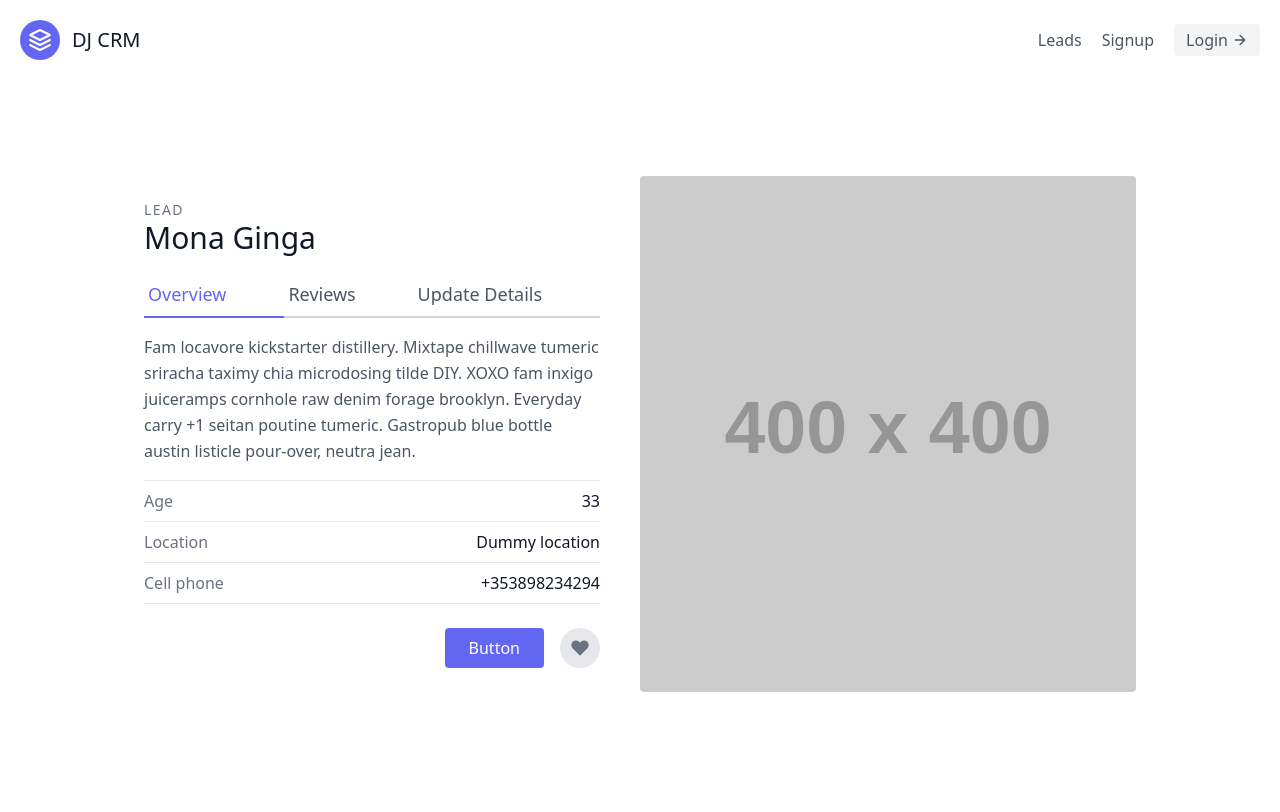
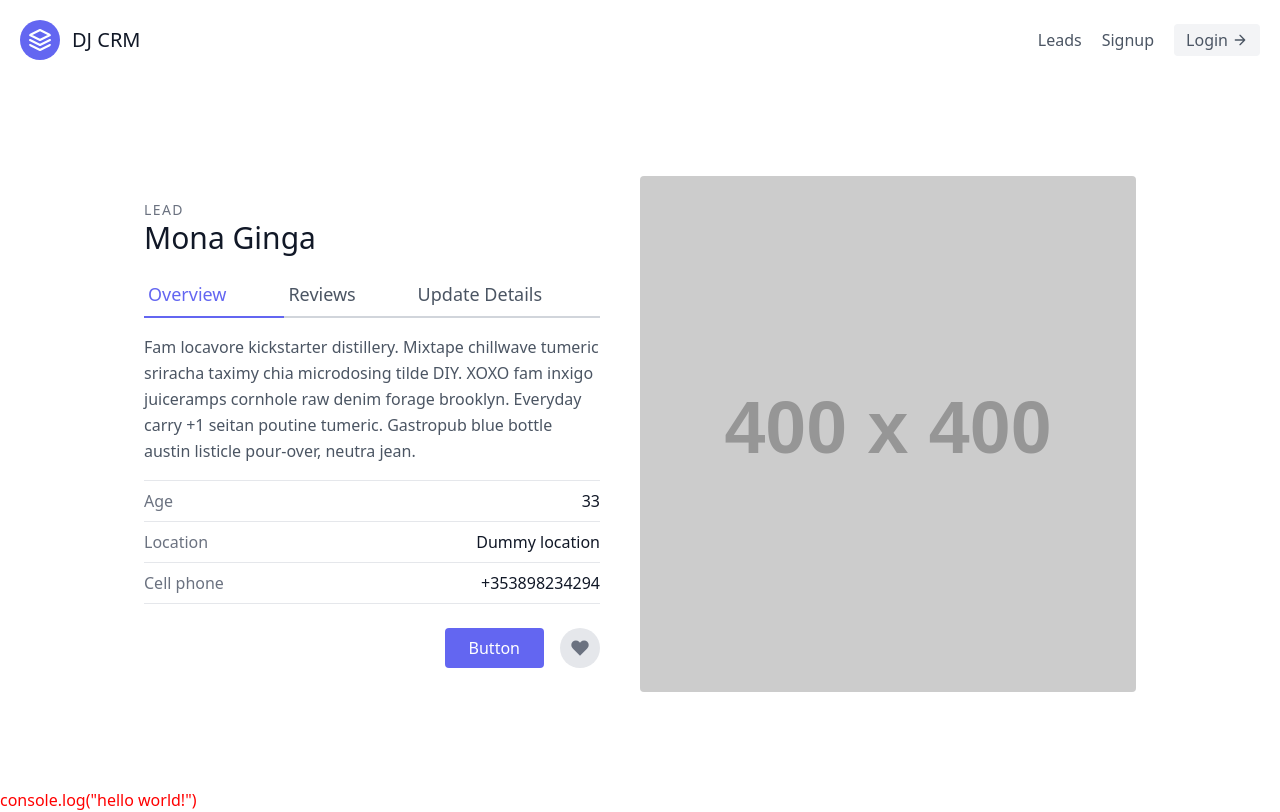
Before and after one commit to emaimona/django-crm, a Django app: page /leads/7/ in a window 1280 px wide. Before the commit the page ends 692 px from the top, so only its background shows below. Run offline with Django 4.2, Linux system fonts and the light colour scheme; data comes from the database, SQL or seed files in the repository; grey boxes labelled with a size stand in for pictures from a placeholder-image service; some libraries are stand-ins or nearby versions.

Commit message:
update static files implementation

```diff
--- a/static/css/style.css
+++ b/static/css/style.css
@@ -0,0 +1,4 @@
+body {
+    color: red;
+    display: hide;
+}
--- a/templates/base.html
+++ b/templates/base.html
@@ -1,3 +1,4 @@
+{% load static %}
 <!DOCTYPE html>
 <html lang="en">
 <head>
@@ -5,7 +6,7 @@
     <meta http-equiv="X-UA-Compatible" content="IE=edge">
     <meta name="viewport" content="width=device-width, initial-scale=1.0">
     <title>DJCRM </title>
-
+    <link rel="stylesheet" href="{% static 'css/style.css' %}">
     <script src="https://cdn.tailwindcss.com"></script>
 </head>
 <body>
--- a/templates/scripts.html
+++ b/templates/scripts.html
@@ -1,3 +1,5 @@
-<script>
+{% load static %}
+
+<scrip src="{% static 'js/static.js' %}">
     console.log("hello world!")
-</script>
+</scrip>
```
